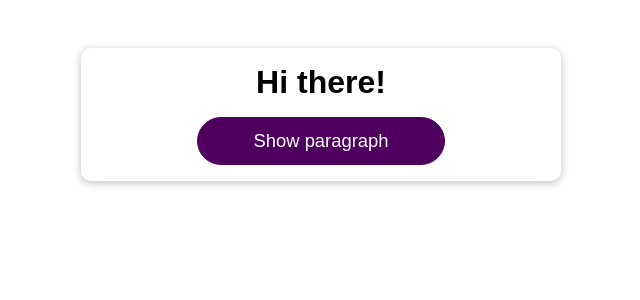
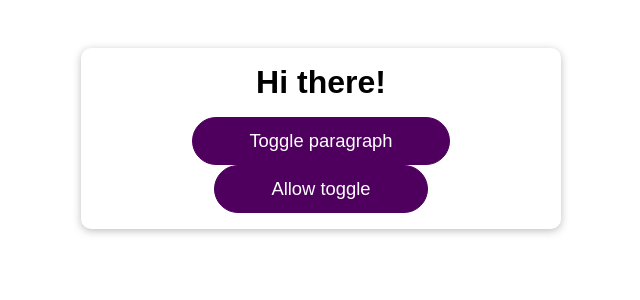
Before and after one commit to ejaramillom/react-optimization-techniques, a React (Create React App) app: page / in a window 1280 px wide. Shown: the top 300 px of the page, without its empty margins (319-959 px from the left). Built offline with nearby package versions, Linux system fonts and the light colour scheme.

Commit message:
157 useCallback and its dependencies

```diff
--- a/src/App.js
+++ b/src/App.js
@@ -6,11 +6,29 @@
 
 function App() {
   const [showParagraph, setShowParagraph] = useState(false);
+  const [allowToggle, setAllowToggle] = useState(false);
 
   console.log('APP RUNNING');
 
   const toggleParagraphHandler = useCallback(() => {
-    setShowParagraph(prevShowParagraph => !prevShowParagraph)
+    if (allowToggle) {
+      setShowParagraph(prevShowParagraph => !prevShowParagraph)
+    }
+  }, [allowToggle]);
+
+  // const toggleParagraphHandler = useCallback(() => {
+  //   if (allowToggle) {
+  //     setShowParagraph(prevShowParagraph => !prevShowParagraph)
+  //   }
+  // }, []);
+
+  // if we use the handler with allowToggle like this, not adding it to the dependencies
+  // then the value of allowToggle would never change because functions in javascript
+  // are closures, which means that the function is saved in javascript memory
+  // with the previous allowToggle value
+
+  const allowToggleHandler = useCallback(() => {
+    setAllowToggle(true);
   }, []);
 
   // the fact that state changes, makes the function component to re run and then
@@ -19,8 +37,9 @@
   return (
     <div className="app">
       <h1>Hi there!</h1>
-      <DemoOutput show={false} />
-      <Button onClick={toggleParagraphHandler}>Show paragraph</Button>
+      <DemoOutput show={showParagraph} />
+      <Button onClick={toggleParagraphHandler}>Toggle paragraph</Button>
+      <Button onClick={allowToggleHandler}>Allow toggle</Button>
     </div>
   );
 }
```
